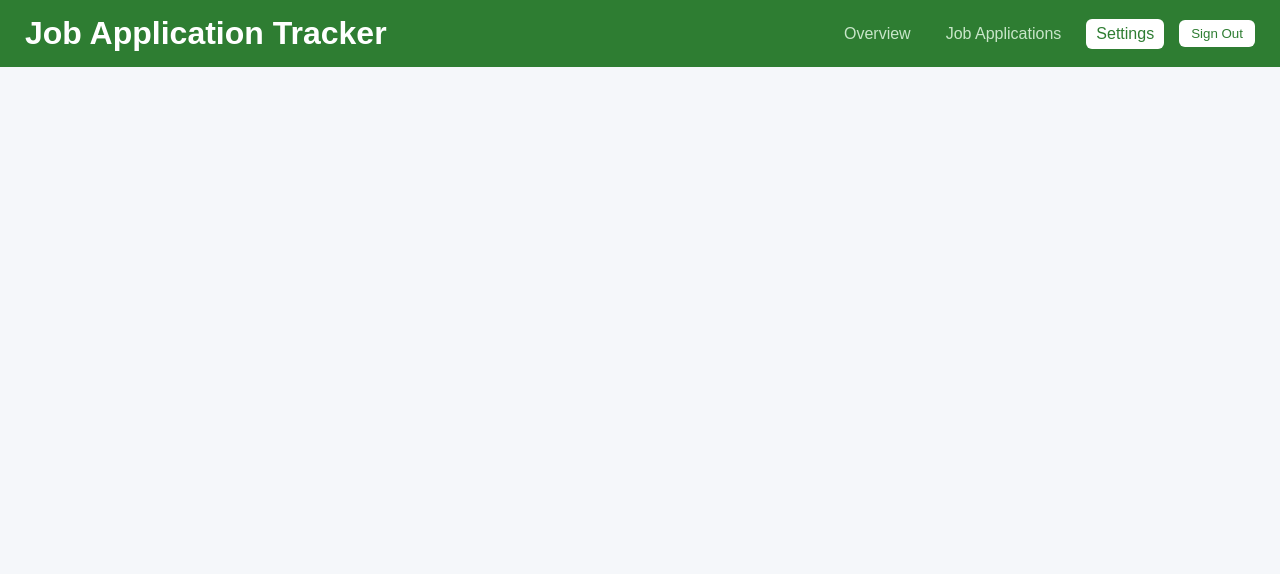
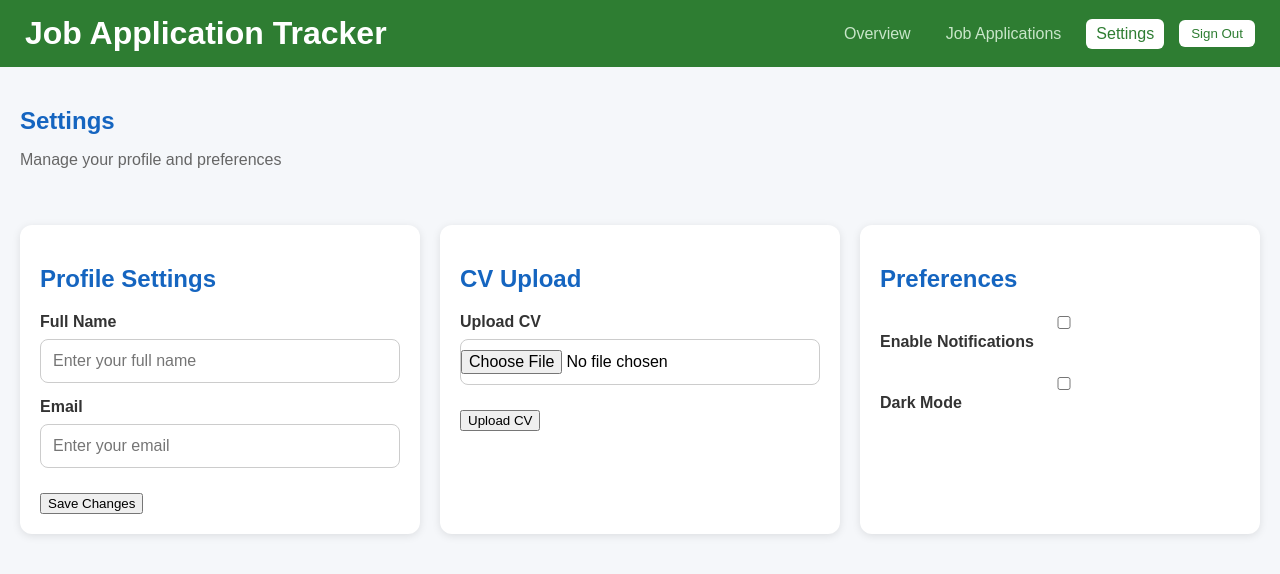
Before and after one commit to ZukisaNxesi/job-tracker, a plain HTML site: page settings.html in a window 1280 px wide. Drawn offline with Linux system fonts and the light colour scheme.

Commit message:
added settings hml

```diff
--- a/css/style.css
+++ b/css/style.css
@@ -138,3 +138,35 @@ body{
 .input-group button:hover {
     background-color: #256428;
 }
+.settings-section {
+    padding: 20px;
+}
+.settings-container {
+    display: flex;
+    gap: 20px;
+    flex-wrap: wrap;
+}
+.settings-container .card {
+    flex: 1;
+    min-width: 300px;
+}
+.settings-container .card h2 {
+    color: #1565c0;
+    margin-bottom: 20px;
+}
+.input-group {
+    margin-bottom: 15px;
+}
+.input-group input {
+    width: 100%;
+    box-sizing: border-box;
+}
+input[type="file"] {
+    padding: 10px 0;
+}
+.settings-container button {
+    margin-top: 10px;
+}
+input[type="checkbox"] {
+    margin-right: 8px;
+}
--- a/settings.html
+++ b/settings.html
@@ -20,3 +20,73 @@
         </div>
 
     </header>
+
+	<section class="page-header">
+
+		<h1>Settings</h1>
+		<p> Manage your profile and preferences</p>
+	</section>
+
+	<section class="settings-section">
+
+    <div class="container settings-container">
+
+        <!-- PROFILE SETTINGS CARD -->
+        <div class="card">
+
+            <h2>Profile Settings</h2>
+
+            <div class="input-group">
+                <label>Full Name</label>
+                <input type="text" placeholder="Enter your full name">
+            </div>
+
+            <div class="input-group">
+                <label>Email</label>
+                <input type="email" placeholder="Enter your email">
+            </div>
+
+            <button type="submit">Save Changes</button>
+
+        </div>
+
+        <!-- CV UPLOAD CARD -->
+        <div class="card">
+
+            <h2>CV Upload</h2>
+
+            <div class="input-group">
+                <label>Upload CV</label>
+                <input type="file">
+            </div>
+
+            <button type="submit">Upload CV</button>
+
+        </div>
+
+        <!-- PREFERENCES CARD -->
+        <div class="card">
+
+            <h2>Preferences</h2>
+
+            <div class="input-group">
+                <label>
+                    <input type="checkbox">
+                    Enable Notifications
+                </label>
+            </div>
+
+            <div class="input-group">
+                <label>
+                    <input type="checkbox">
+                    Dark Mode
+                </label>
+            </div>
+
+        </div>
+
+    </div>
+
+</section>
+</body>
+</html>
```
